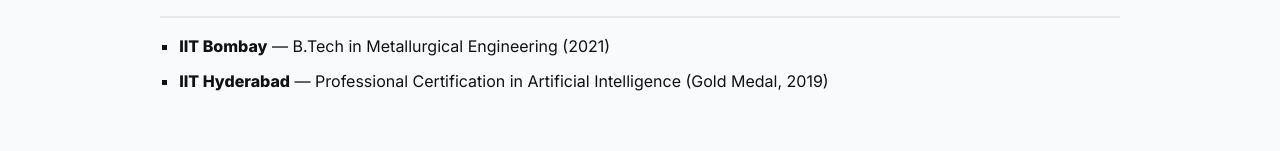
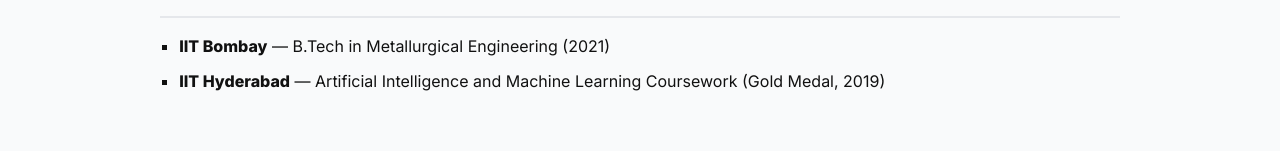
Before and after one commit to aakashs11/aakashs11.github.io, a plain HTML site: page index.html in a window 1280 px wide. Shown: the part 738-889 px from the top of the page. Drawn offline with Linux system fonts and the light colour scheme.

Commit message:
Added details to homepage

```diff
--- a/index.html
+++ b/index.html
@@ -107,7 +107,7 @@
       <h2>Education</h2>
       <ul>
         <li><strong>IIT Bombay</strong> — B.Tech in Metallurgical Engineering (2021)</li>
-        <li><strong>IIT Hyderabad</strong> — Professional Certification in Artificial Intelligence (Gold Medal, 2019)</li>
+        <li><strong>IIT Hyderabad</strong> — Artificial Intelligence and Machine Learning Coursework (Gold Medal, 2019)</li>
       </ul>
     </section>
 
```
